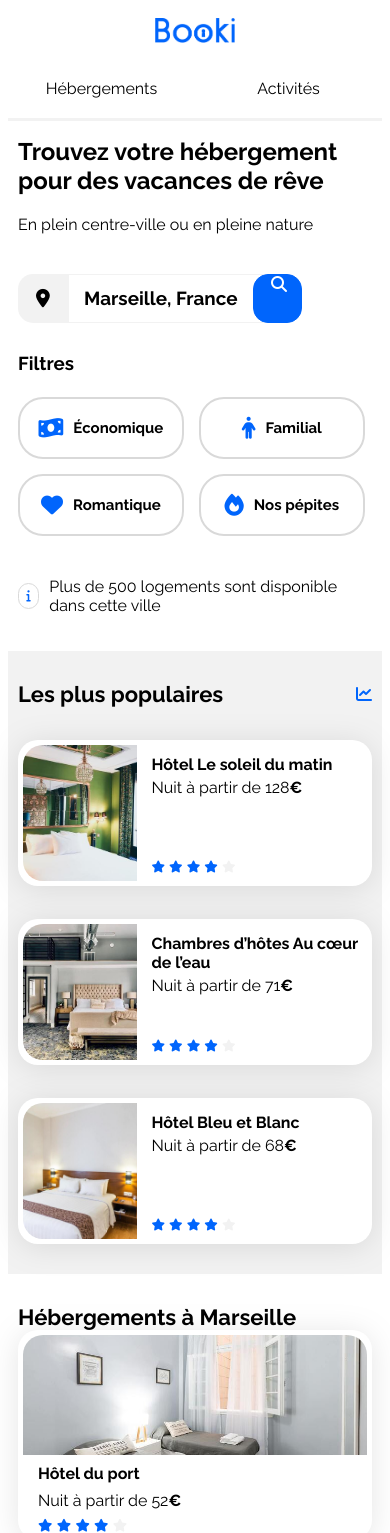
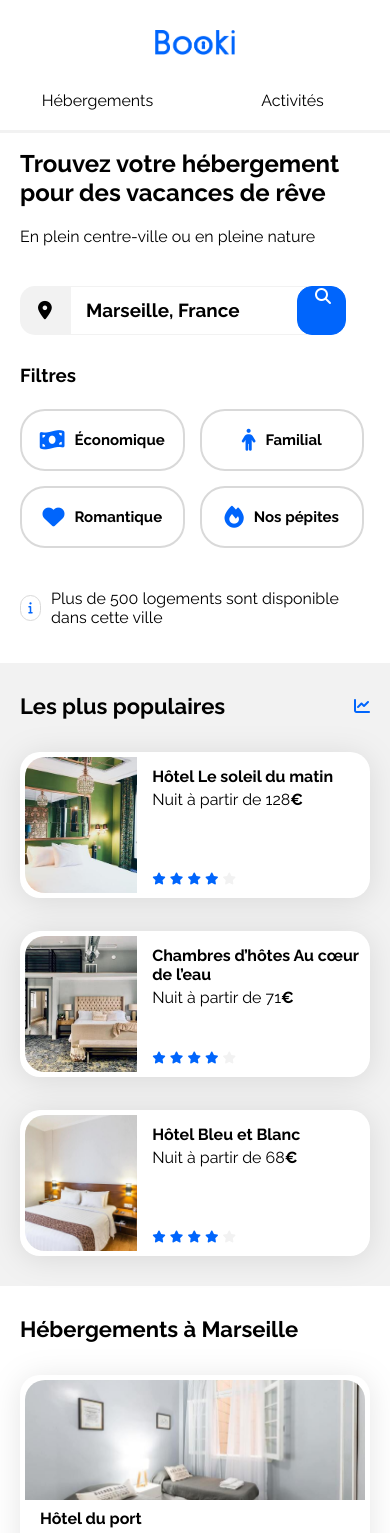
Before and after one commit to Hbi83/Booki, a plain HTML site: page index.html in a window 390 px wide. Shown: the top 1533 px of the page. Drawn offline with Linux system fonts and the light colour scheme.

Commit message:
finalisation projet

```diff
--- a/css/desktop.css
+++ b/css/desktop.css
@@ -217,6 +217,10 @@ header ul li {
     width: 65%;
 }
 
+.hebergements .hebergements-title {
+    margin-bottom: 33px;
+}
+
 .hebergements-cards {
     display: flex;
     flex-direction: row;
--- a/css/mobile.css
+++ b/css/mobile.css
@@ -1,6 +1,12 @@
 @media (max-width: 767.98px) {
     /* ... */
+
+    body {
+        margin: 0;
+    }
+
     .main-container {
+        margin: 0;
         padding: 0;
     }
 
@@ -11,6 +17,7 @@
         align-items: center;
         justify-content: center;
         padding-top: 30px;
+        margin-top: 20px;
     }
 
     header nav {
@@ -47,10 +54,10 @@
     /* Formulaire de recherche */
 
     .infos-group {
-        padding: 0 10px 0 10px;
+        padding: 0 20px 0 20px;
     }
 
-    .infos-group .txt {
+    .infos-group .formulaire .txt {
         width: 100%;
     }
 
@@ -112,8 +119,7 @@
     .hebergements-and-populaires .hebergements {
         background-color: white;
         width: 100%;
-        padding: 10px;
-        padding-top: 30px;
+        padding: 30px 20px 30px 20px;
     }
 
     .hebergements-cards {
@@ -127,11 +133,12 @@
     .hebergements-and-populaires .populaires {
         border-radius: 0px;
         width: 100%;
-        padding: 10px;
-        padding-top: 30px;
-        padding-bottom: 30px;
+        padding: 30px 20px 30px 20px;
     }
 
+    .hebergements .afficher {
+        margin: 0;
+    }
 
 
     /* Activités */
--- a/index.html
+++ b/index.html
@@ -207,7 +207,7 @@
                             </article>
                         </a>
                     </div>
-                    <h3>Afficher plus</h3>
+                    <h3 class="afficher">Afficher plus</h3>
                 </section>
                 <section class="populaires">
                     <div class="populaires-title">
@@ -321,7 +321,7 @@
                 </div>
             </section>
         </main>
-        <footer>
+        <footer class="footer">
             <div class="bloc-footer">
                 <div class="section-footer">
                    <h3>À propos</h3>
```
